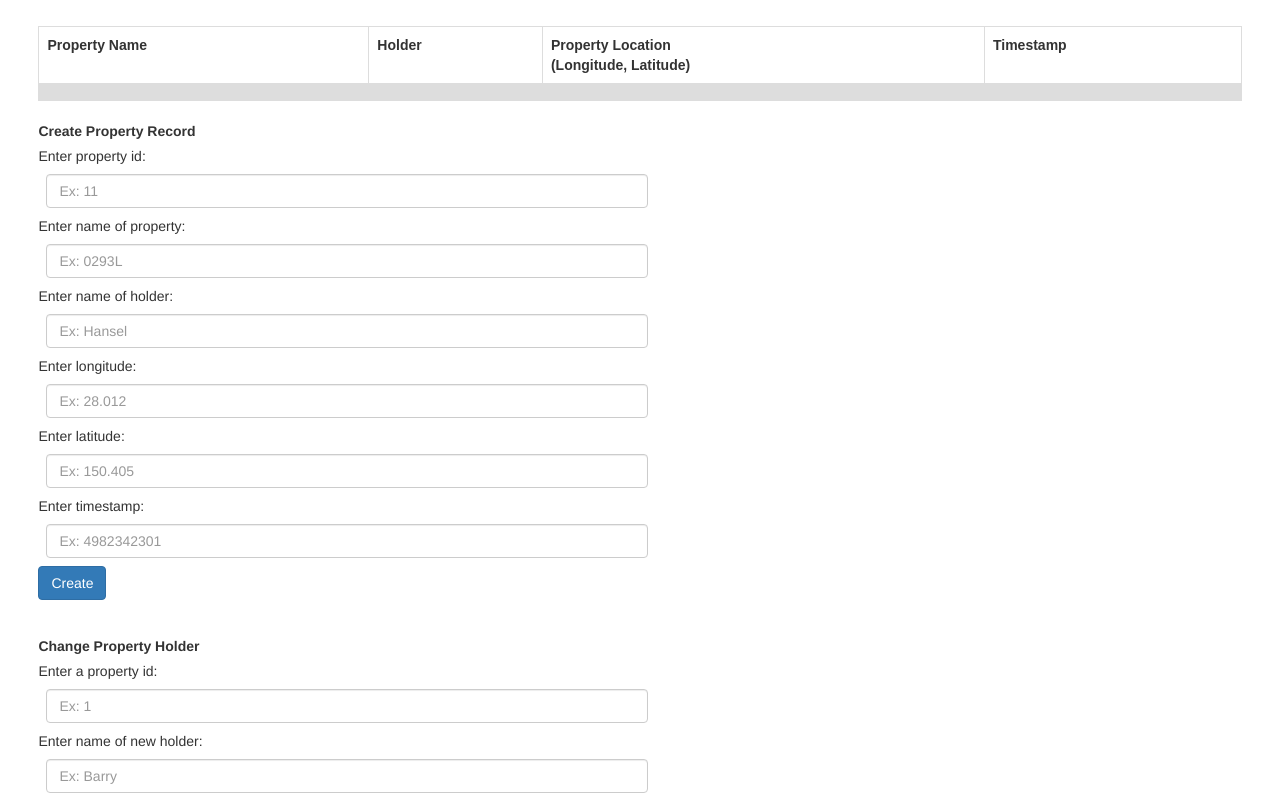
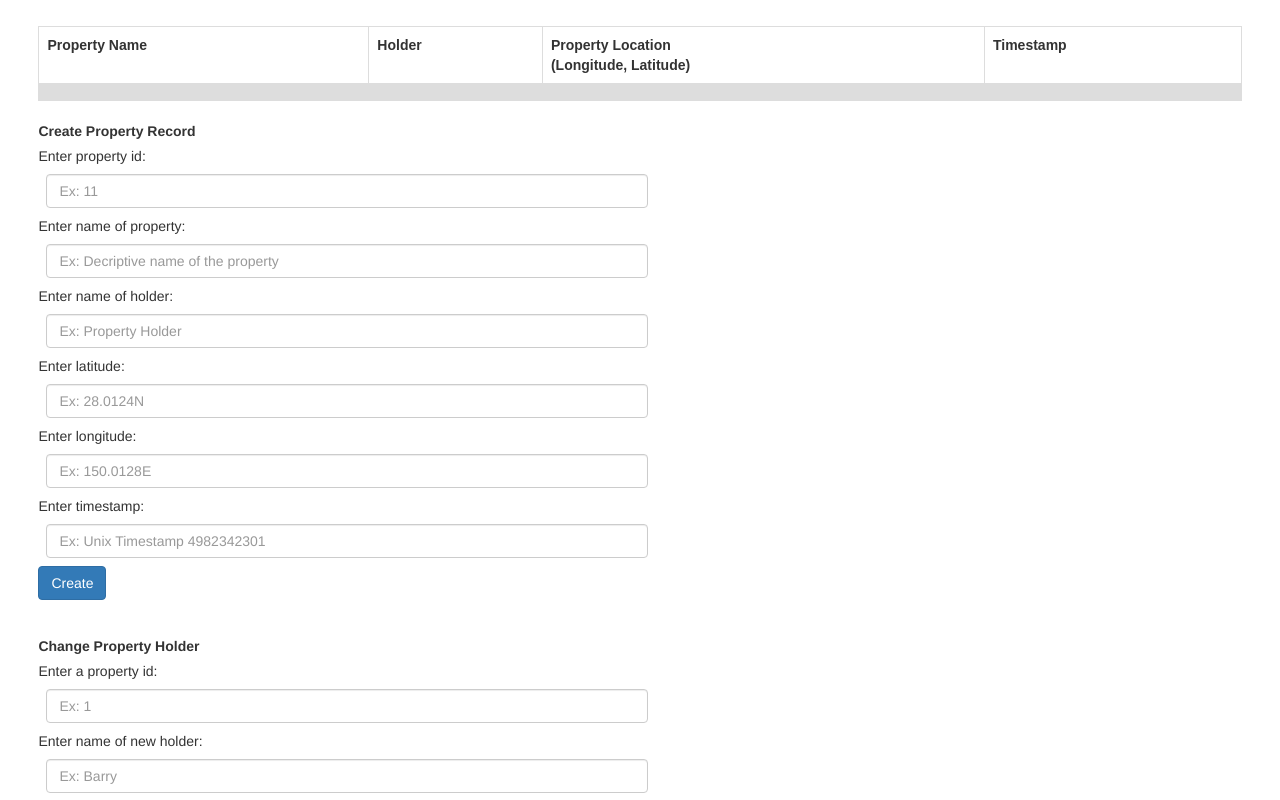
Before and after one commit to ciphersbak/singleorg, a website: page demo-app/client/index.html in a window 1280 px wide. Shown: the part 409-1209 px from the top of the page. Drawn offline with nearby package versions, Linux system fonts and the light colour scheme.

Commit message:
Update index.html
flipped Lat/Lon

```diff
--- a/demo-app/client/index.html
+++ b/demo-app/client/index.html
@@ -122,11 +122,11 @@
         <h5 style="color:green;margin-bottom:2%" id="success_create">Success! Tx ID: {{create_property}}</h5>
         <br>
         Enter property id: <input class="form-control" type="text" placeholder="Ex: 11" ng-model="property.id">
-        Enter name of property: <input class="form-control" type="text" placeholder="Ex: 0293L" ng-model="property.propertyname">
-        Enter name of holder: <input class="form-control" type="text" placeholder="Ex: Hansel" ng-model="property.holder">
-		Enter longitude: <input id="createName" class="form-control" type="text" placeholder="Ex: 28.012" ng-model="property.longitude">
-        Enter latitude: <input id="createName" class="form-control" type="text" placeholder="Ex: 150.405" ng-model="property.latitude">
-        Enter timestamp: <input class="form-control" type="text" placeholder="Ex: 4982342301" ng-model="property.timestamp">
+        Enter name of property: <input class="form-control" type="text" placeholder="Ex: Decriptive name of the property" ng-model="property.propertyname">
+        Enter name of holder: <input class="form-control" type="text" placeholder="Ex: Property Holder" ng-model="property.holder">
+	Enter latitude: <input id="createName" class="form-control" type="text" placeholder="Ex: 28.0124N" ng-model="property.latitude">
+	Enter longitude: <input id="createName" class="form-control" type="text" placeholder="Ex: 150.0128E" ng-model="property.longitude">
+        Enter timestamp: <input class="form-control" type="text" placeholder="Ex: Unix Timestamp 4982342301" ng-model="property.timestamp">
         <input id="createSubmit" type="submit" value="Create" class="btn btn-primary" ng-click="recordProperty()">
       </div>
 
```
